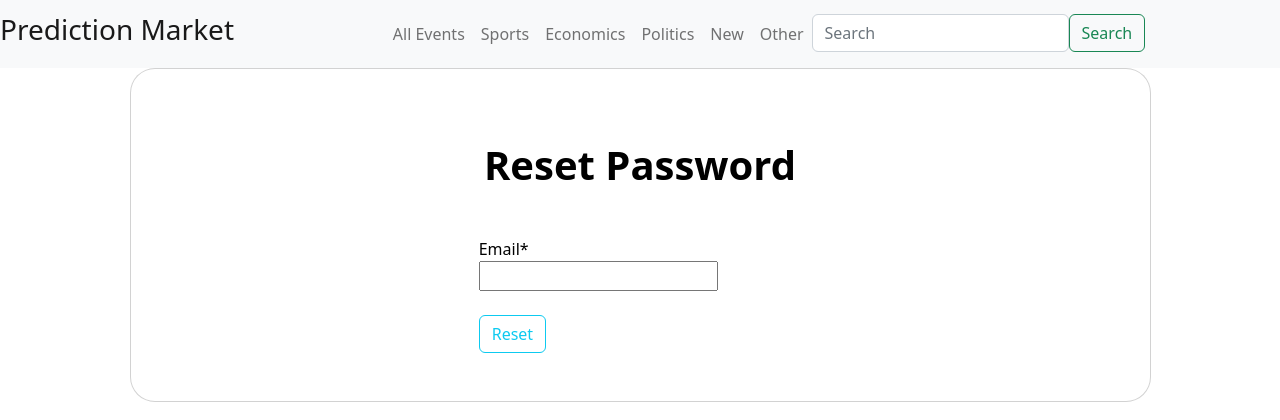
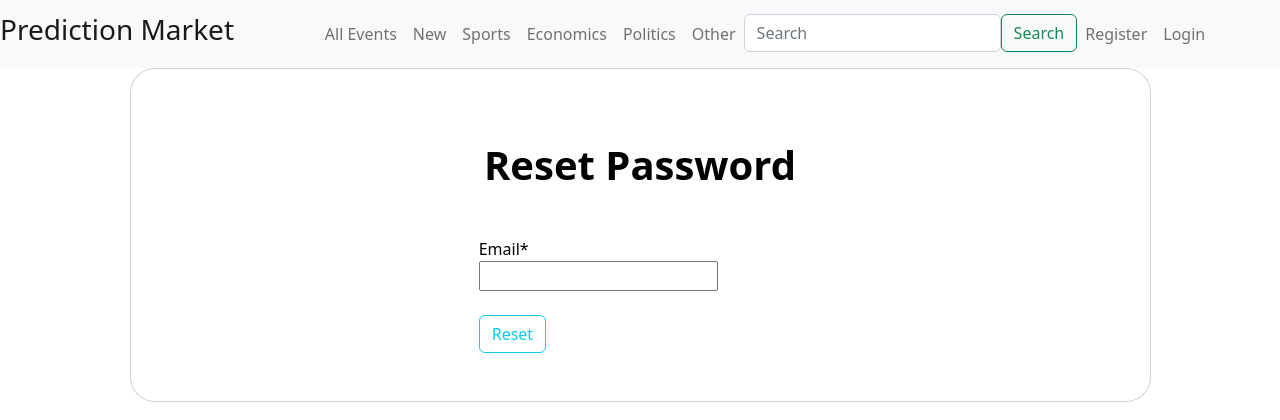
Before and after one commit to MarcGroc/PredictionMarket, a Django app: page /reset/ in a window 1280 px wide. Shown: the top 420 px of the page. Run offline with Django 4.2, Linux system fonts and the light colour scheme; some libraries are stand-ins or nearby versions.

Commit message:
refactoring

```diff
--- a/users/urls.py
+++ b/users/urls.py
@@ -7,5 +7,5 @@ urlpatterns = [
     path('login/', UserLoginView.as_view(), name='login'),
     path('logout/', UserLogoutView.as_view(), name='logout'),
     path('reset/', UserPasswordResetView.as_view(), name='reset'),
-    path('profile/<int:pk>', UserProfileView.as_view(), name='profile')
+    path('profile/', UserProfileView.as_view(), name='profile')
 ]
--- a/website/templates/website/base.html
+++ b/website/templates/website/base.html
@@ -1,3 +1,5 @@
+{% load static %}
+
 <!doctype html>
 <html lang="en">
   <head>
@@ -18,6 +20,9 @@
           <li class="nav-item active">
             <a class="nav-link" href="{% url 'home' %}">All Events </a>
           </li>
+            <li class="nav-item">
+            <a class="nav-link" href="{% url 'new' %}">New</a>
+          </li>
           <li class="nav-item">
             <a class="nav-link" href="{% url 'sports' %}">Sports</a>
           </li>
@@ -28,30 +33,37 @@
             <a class="nav-link" href="{% url 'politics' %}">Politics</a>
           </li>
             <li class="nav-item">
-            <a class="nav-link" href="{% url 'new' %}">New</a>
-          </li>
-            <li class="nav-item">
             <a class="nav-link" href="{% url 'other' %}">Other</a>
           </li>
             <li class="nav-item">
-                <form class="form-inline ">
-                    <input class="form-control mr-sm-2" type="search" placeholder="Search" aria-label="Search">
+                <form class="form-inline">
+                    <input class="form-control mr-sm-2" type="search" name="search" placeholder="Search" aria-label="Search">
                 </form>
             </li>
             <li class="nav-item">
                 <button class="btn btn-outline-success my-2 my-sm-0" type="submit">Search</button>
             </li>
 
-{#            <li class="nav-item ml-auto">#}
-{#                {% if user.is_authenticated %}#}
-{#                    <a class="nav-link" href="{% url 'logout' %}">Logout</a>#}
-{#                {% endif %}#}
-{#            </li>#}
-{#            <li class="nav-item">#}
-{#                {% if user.is_authenticated %}#}
-{#                    <a class="nav-link" href="{% url 'profile' %}">Profile</a>#}
-{#                {% endif %}#}
-{#            </li>#}
+            <li class="nav-item">
+                {% if not user.is_authenticated %}
+                <a class="nav-link" href="{% url 'register' %}">Register</a>
+                {% endif %}
+          </li>
+            <li class="nav-item">
+                {% if not user.is_authenticated %}
+                <a class="nav-link" href="{% url 'login' %}">Login</a>
+                {% endif %}
+          </li>
+            <li class="nav-item ml-auto">
+                {% if user.is_authenticated %}
+                    <a class="nav-link" href="{% url 'logout' %}">Logout</a>
+                {% endif %}
+            </li>
+            <li class="nav-item">
+                {% if user.is_authenticated %}
+                    <a class="nav-link" href="{% url 'profile'%}">Profile</a>
+                {% endif %}
+            </li>
 
         </ul>
       </div>
--- a/website/templates/website/event.html
+++ b/website/templates/website/event.html
@@ -1,4 +1,6 @@
 {% extends 'website/base.html' %}
+{% load static %}
+{% static "website/images/fblike.jpg" as fb_icon %}
 {% load social_share %}
 {% block content %}
         <div class="container">
@@ -6,7 +8,7 @@
                 <div class="row">
                     <div class="col-lg-3 py-3">
                         <div class="card card-custom bg-white border-white border-0">
-                              <div class="card-custom-img" style="background-image: url(http://res.cloudinary.com/d3/image/upload/c_scale,q_auto:good,w_1110/trianglify-v1-cs85g_cc5d2i.jpg);"></div>
+                          <div class="card-custom-img" style="background-image: url(https://res.cloudinary.com/d3/image/upload/c_scale,q_auto:good,w_1110/trianglify-v1-cs85g_cc5d2i.jpg);"></div>
                           <div class="card-custom-avatar">
                             <img class="img-fluid" src="https://robohash.org/{{ event.id }}" alt="Avatar" />
                           </div>
@@ -16,7 +18,7 @@
                               <p class="card-text">Expiry {{ event.expiration_date }}</p>
                           </div>
                           <div class="card-footer" style="background: inherit; border-color: inherit;">
-                                <p>{% post_to_facebook object_or_url "Share on Facebook!" %}</p>
+                            <p>{% post_to_facebook object_or_url fb_icon %}</p>
                             <p>{% post_to_telegram "Predict: " object_or_url %}</p>
                             <p class="button">{% post_to_twitter "Predict: {{object.title}}" object_or_url "Post to Twitter" %}</p>
                             <a href="{% url 'event' event.id %}" class="btn btn-primary">Predict now!</a>
```
Also changed, not shown: users/templates/users/profile.html (+15 -36 lines), website/static/website/images/fblike.jpg (added). Lines whose indentation alone changed are shown as unchanged.
